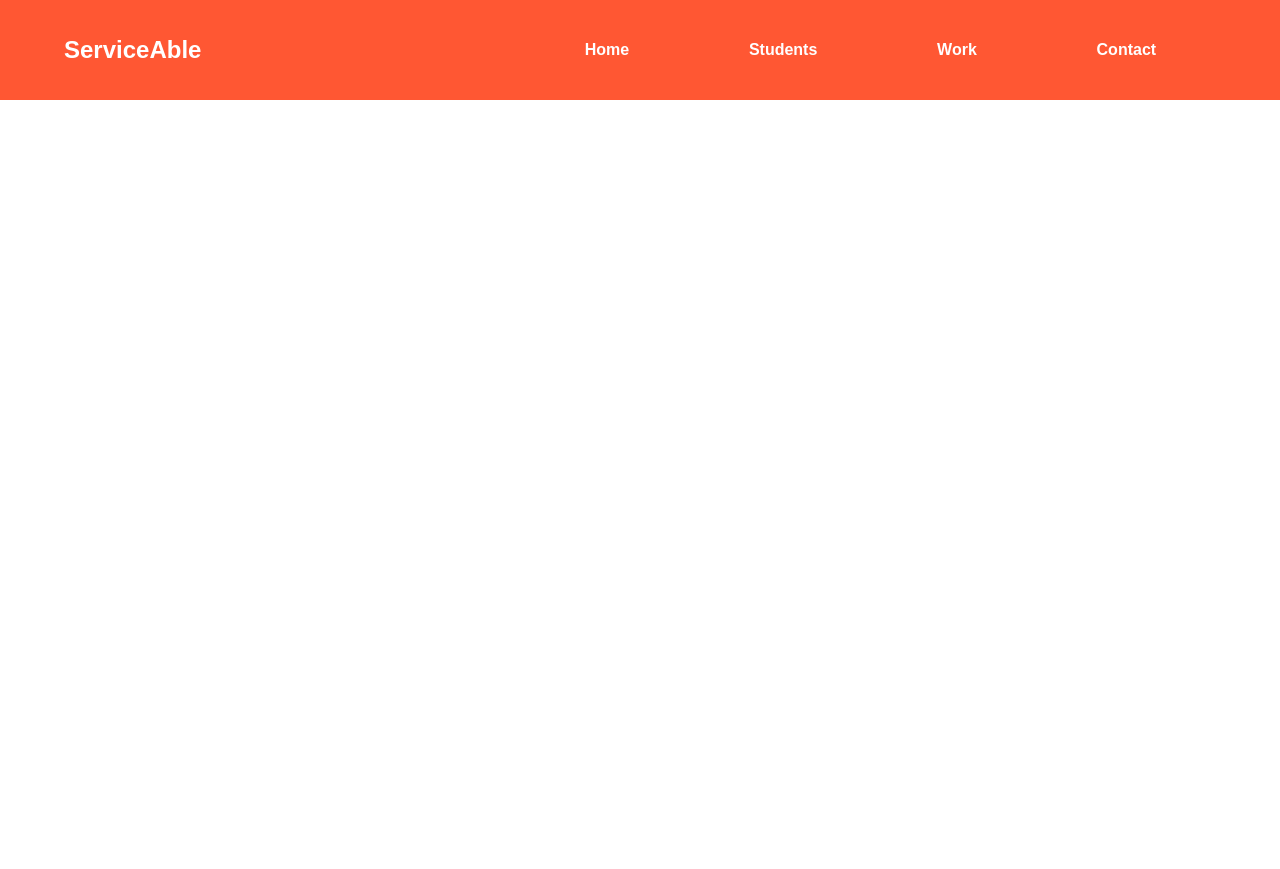
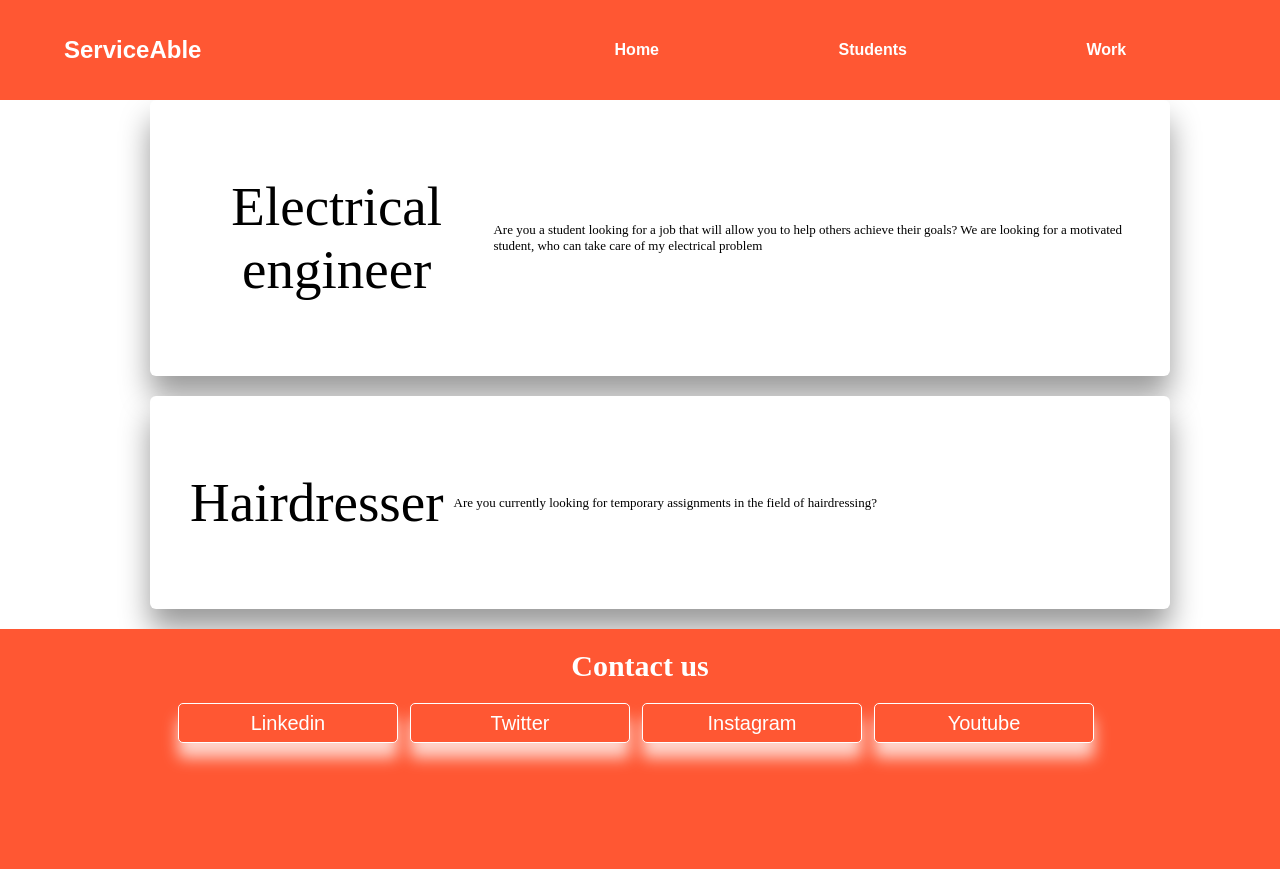
Before and after one commit to 02-K/ServiceAble, a plain HTML site: page work.html in a window 1280 px wide. Before the commit the page ends 800 px from the top, so only its background shows below. Drawn offline with Linux system fonts and the light colour scheme.

Commit message:
Add files via upload

```diff
--- a/css/components-index/card.css
+++ b/css/components-index/card.css
@@ -27,6 +27,14 @@
 	text-align: center;
 }
 
+.header1{
+	color:black;
+	font-size: 55px;
+	margin-left: 20px;
+	margin-right: 10px;
+	text-align: center;
+}
+
 #margin-bottom{
 	margin-bottom: 40px;
 }
--- a/css/components-index/container.css
+++ b/css/components-index/container.css
@@ -12,6 +12,7 @@
 	text-align: center;
 	padding-bottom: : 240px;
 }
+
 
 
 
--- a/css/style.css
+++ b/css/style.css
@@ -80,10 +80,7 @@ nav .links a {
   color:black;
   transition:0.5s all;
 }
-#hovernav5:hover {
-  color:black;
-  transition:0.5s all;
-}
+
 #nav-toggle {
   position: absolute;
   top: -100px;
--- a/work.html
+++ b/work.html
@@ -17,7 +17,7 @@
 		<li><a id="hovernav1" href="index.html">Home</a></li>
 		<li><a id="hovernav2"href="students.html">Students</a></li>
 		<li><a id="hovernav3"href="work.html">Work</a></li>
-		<li><a id="hovernav5"href="#contact">Contact</a></li>
+
 	</ul>
 	<label for="nav-toggle" class="icon-burger">
 		<div class="line"></div>
@@ -25,3 +25,39 @@
 		<div class="line"></div>
 	</label>
 </nav>
+
+<main>
+      <div class="container">
+      </div>
+<div class="card">
+
+          <a class="link-design">
+          <p class="header1">Electrical engineer</p>
+          </a>
+          <p class="sizepp">
+          	Are you a student looking for a job that will allow you to help others achieve their goals? We are looking for a motivated student, who can take care of my electrical problem
+          </p>
+      </div>
+
+<div class="card">
+
+          <a class="link-design">
+          <p class="header1">Hairdresser</p>
+          </a>
+          <p class="sizepp">
+          	Are you currently looking for temporary assignments in the field of hairdressing?
+          </p>
+      </div>
+ </main>
+
+      <div class="background-B">
+        <h2 id="contactus2">Contact us</h2>
+        <a href="www.linkedin.com/in/clément-dosset-2468101bb" target="_blank"><button class="linkedin">Linkedin</button></a>
+        <a href="https://twitter.com/" target="_blank"><button class="twitter">Twitter</button></a>
+        <a href="https://www.instagram.com/" target="_blank"><button class="instagram">Instagram</button></a>
+        <a href="https://www.youtube.com/" target="_blank"><button class="youtube">Youtube</button></a>
+      </div>
+
+
+  </body>
+</html>
```
Also changed, not shown: index.html (+2 -2 lines), students.html (+1 -1 lines).
